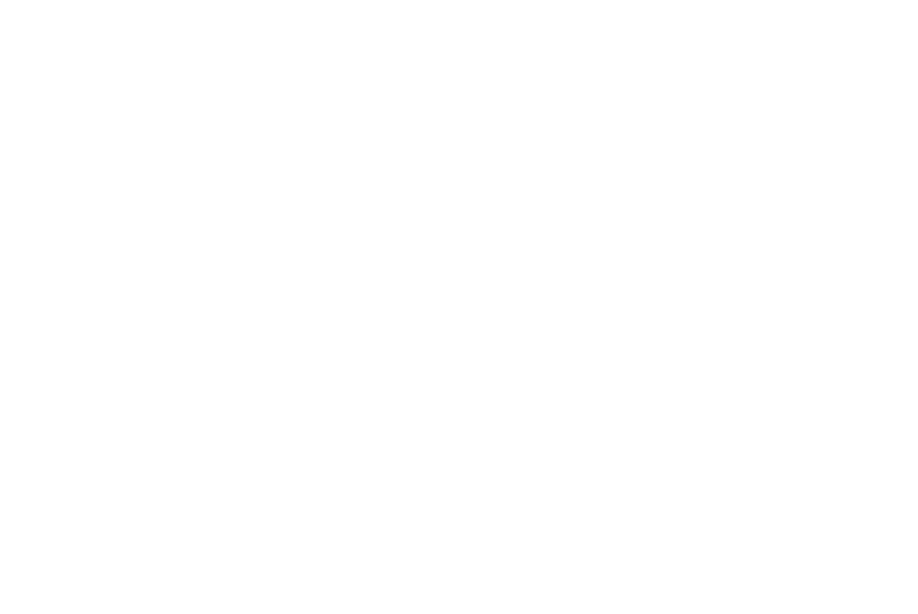
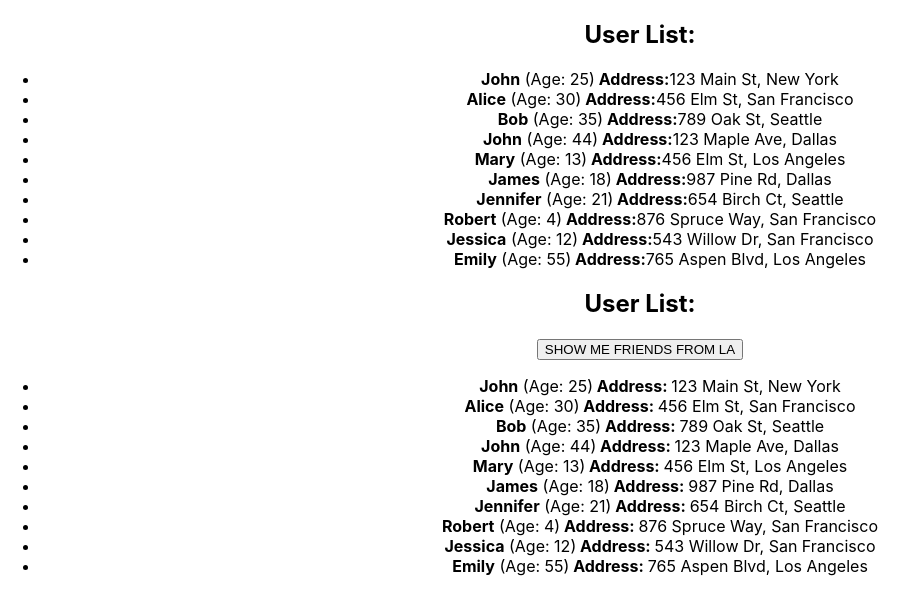
Before and after one commit to KirillDolzhenkov/homework-front-1, a React (Create React App) app: page / in a window 1280 px wide. Shown: the top 614 px of the page, without its empty margins (0-918 px from the left). Built offline with nearby package versions, Linux system fonts and the light colour scheme.

Commit message:
hw1 and hw2 done

```diff
--- a/package.json
+++ b/package.json
@@ -2,6 +2,7 @@
   "name": "pre-homeworks",
   "version": "0.1.0",
   "private": true,
+  "homepage": "https://KirillDolzhenkov.github.io/homework-front",
   "dependencies": {
     "@testing-library/jest-dom": "^5.14.1",
     "@testing-library/react": "^13.0.0",
@@ -10,6 +11,7 @@
     "@types/node": "^16.7.13",
     "@types/react": "^18.0.0",
     "@types/react-dom": "^18.0.0",
+    "gh-pages": "^6.1.1",
     "react": "^18.2.0",
     "react-dom": "^18.2.0",
     "react-scripts": "5.0.1",
@@ -20,7 +22,9 @@
     "start": "react-scripts start",
     "build": "react-scripts build",
     "test": "react-scripts test",
-    "eject": "react-scripts eject"
+    "eject": "react-scripts eject",
+    "predeploy": "yarn run build",
+    "deploy": "gh-pages -d build"
   },
   "eslintConfig": {
     "extends": [
--- a/src/App.tsx
+++ b/src/App.tsx
@@ -7,8 +7,8 @@
 function App() {
   return (
     <div className="App">
-      {/*<HW1 />*/}
-      {/*<HW2 />*/}
+      <HW1 />
+      <HW2 />
       {/*<HW3 />*/}
       {/*<HW4 />*/}
     </div>
--- a/src/HW/1/HW1.tsx
+++ b/src/HW/1/HW1.tsx
@@ -34,7 +34,7 @@
 
 	return (
 		<div id={'hw01'}>
-			{/*<UserList users={'НАЗВАНИЕ МАССИВА, КОТОРЫЙ МЫ ПЕРЕДАЕМ'} />*/}
+			<UserList users={users} />
 		</div>
 	);
 };
--- a/src/HW/1/UserList.tsx
+++ b/src/HW/1/UserList.tsx
@@ -1,29 +1,32 @@
 type AddressType = {
-  street: any; // ПОДПРАВЛЯЕМ any
-  city: any; // ПОДПРАВЛЯЕМ any
+    street: string;
+    city: string;
 };
 
 type UserType = {
-  // ПРИДЕТСЯ САМОМУ)
+    id: number;
+    name: string;
+    age: number;
+    address: AddressType;
 };
 
 type UserListPropsType = {
-  users: UserType; // ПО МОЕМУ ЧЕГО-ТО НЕ ХВАТАЕТ...
+    users: UserType[];
 };
 
-export const UserList = (props: 'ВСТАВЛЯЕМ ТИПИЗАЦИЮ') => {
+export const UserList = (props: UserListPropsType) => {
   return (
     <div id={'hw01-users'}>
       <h2>User List:</h2>
 
-      {/*<ul>*/}
-      {/*  {props.users.map((user) => ( // ВСЕ ТОВАРЫ В СТРАНУ ПРИЕЗЖАЮТ В КОНТЕЙНЕРАХ, А В РЕАКТЕ...*/}
-      {/*    <li key={ЭЛЕМЕНТ МАССИВА.id} id={`hw01-user-${ЭЛЕМЕНТ МАССИВА.id}`}>*/}
-      {/*      <strong>{ЭЛЕМЕНТ МАССИВА.name}</strong> (Age: {ЭЛЕМЕНТ МАССИВА.age})<strong> Address:</strong>*/}
-      {/*      {ЭЛЕМЕНТ МАССИВА.address.street}, {ЭЛЕМЕНТ МАССИВА.address.city}*/}
-      {/*    </li>*/}
-      {/*  ))}*/}
-      {/*</ul>*/}
+      <ul>
+        {props.users.map((user) => (
+          <li key={user.id} id={`hw01-user-${user.id}`}>
+            <strong>{user.name}</strong> (Age: {user.age})<strong> Address:</strong>
+            {user.address.street}, {user.address.city}
+          </li>
+        ))}
+      </ul>
     </div>
   );
 };
--- a/src/HW/2/CurrentUser.tsx
+++ b/src/HW/2/CurrentUser.tsx
@@ -1,7 +1,7 @@
 import { UserType } from './HW2';
 
 type CurrentUserPropsType = {
-  user: any // пропиши типизацию
+  user: UserType
 };
 
 export const CurrentUser = (props: CurrentUserPropsType) => {
--- a/src/HW/2/HW2.tsx
+++ b/src/HW/2/HW2.tsx
@@ -10,11 +10,11 @@
   id: number;
   name: string;
   age: number;
-  address: any; // пропиши типизацию
+  address: AddressType;
 };
 
 export type UsersObjectType = {
-  myFriends: any; // пропиши типизацию
+  myFriends: UserType[];
 };
 
 export const HW2 = () => {
@@ -47,7 +47,7 @@
   let [currentUsers, setCurrentUsers] = useState<UsersObjectType>(users);
 
   const filterUsers = () => {
-    const filteredUsers = 'НУЖНО ПРОФИЛЬТРОВАТЬ ДРУЗЕЙ. ОСТАВЛЯЕМ ТОЛЬКО ТЕХ, КОТОРЫЕ ЖИВУТ В ГОРОДЕ LOS ANGELES';
+    const filteredUsers = users.myFriends.filter(u => u.address.city === 'Los Angeles');
     setCurrentUsers({ myFriends: filteredUsers });
   };
 
--- a/src/HW/2/UserList2.tsx
+++ b/src/HW/2/UserList2.tsx
@@ -2,8 +2,8 @@
 import {UsersObjectType} from './HW2';
 
 type UserList2PropsType = {
-	users: any // пропиши типизацию
-	filterUsers: any // пропиши типизацию
+	users: UsersObjectType
+	filterUsers: () => void
 };
 
 export const UserList2 = (props: UserList2PropsType) => {
@@ -11,13 +11,13 @@
 		<div id={'hw02-users'}>
 			<h2>User List:</h2>
 
-			{/*<button id={'hw02-filter-button'} onClick={() => props.filterUsers}>SHOW ME FRIENDS FROM LA</button>*/}
+			<button id={'hw02-filter-button'} onClick={() => props.filterUsers()}>SHOW ME FRIENDS FROM LA</button>
 
-			{/*<ul>*/}
-			{/*  {props.users.myFriends.map((user) => (*/}
-			{/*    <ВЫЗЫВАЕМ КОМПОНЕНТУ CurrentUser />*/}
-			{/*  ))}*/}
-			{/*</ul>*/}
+			<ul>
+			  {props.users.myFriends.map((user) => (
+			    <CurrentUser key={user.id} user={user}/>
+			  ))}
+			</ul>
 		</div>
 	);
 };
```
Also changed, not shown: 1 other file (tests, documents, lock files or other folders).
